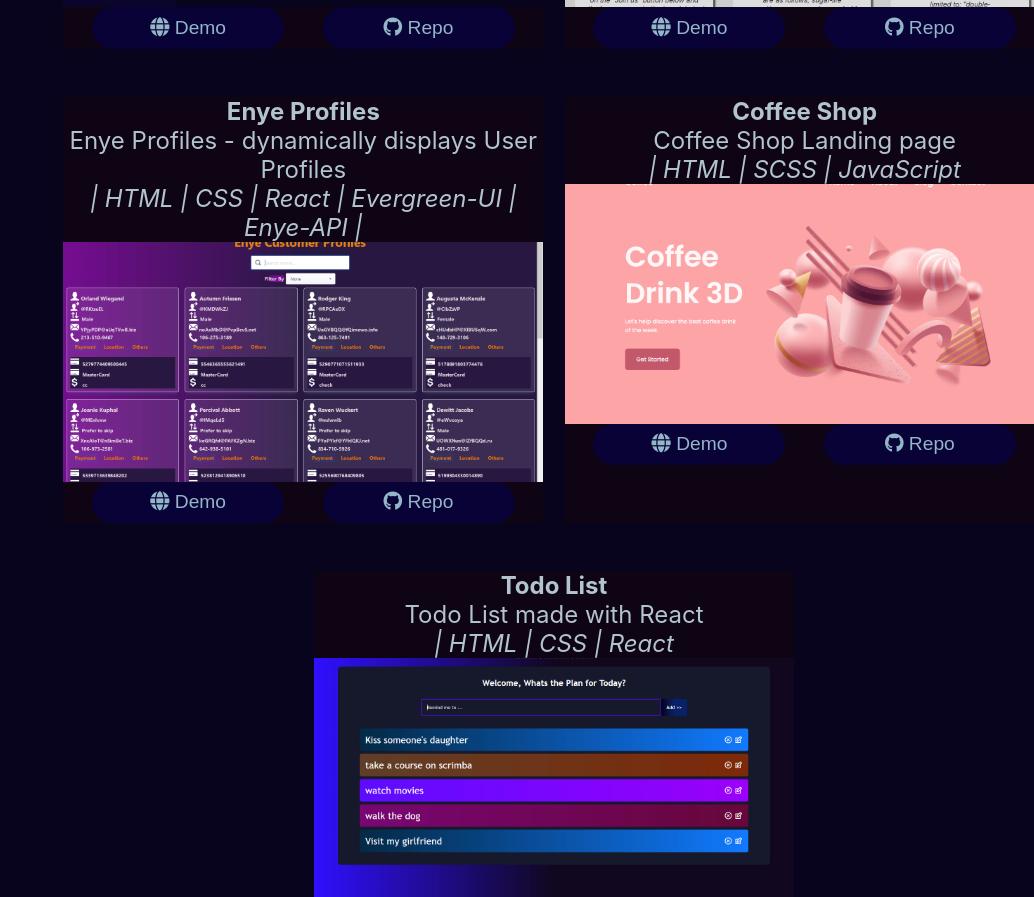
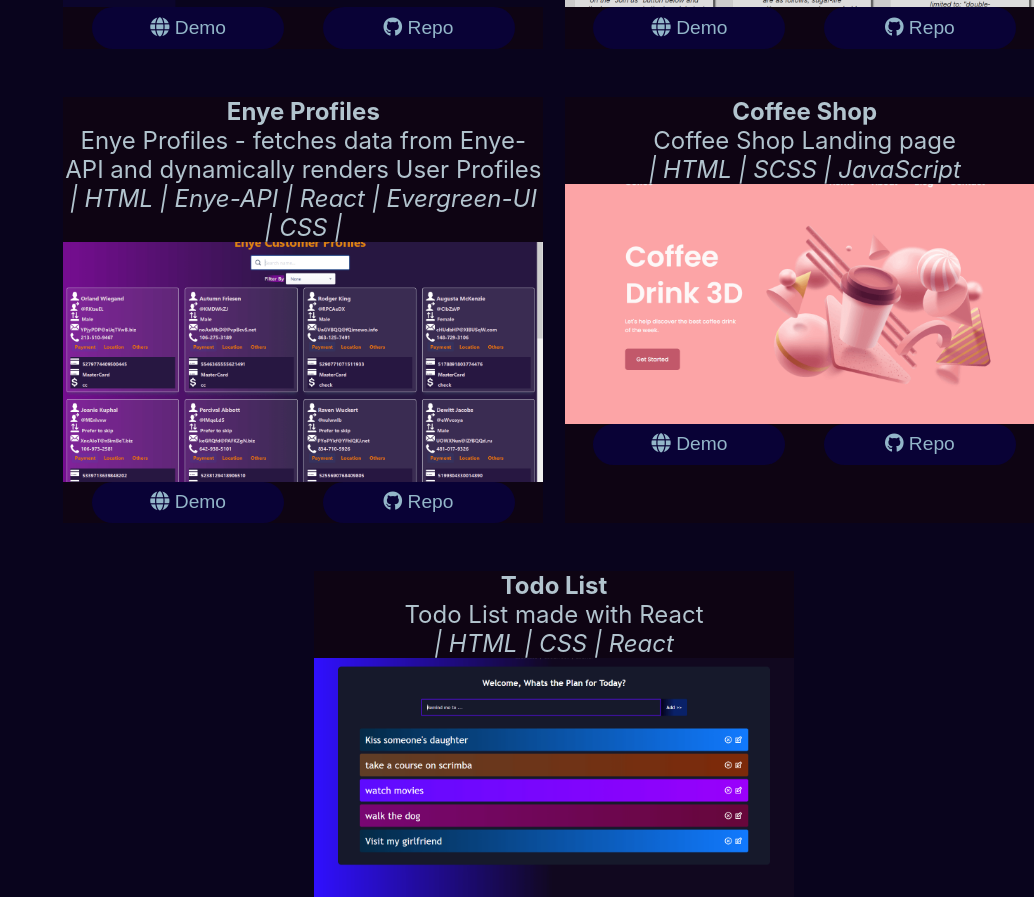
Before and after one commit to okerekechinweotito/Okereke-Portfolio-Site, a React (Create React App) app: page /projects in a window 1280 px wide. Shown: the part 1440-2337 px from the top of the page, without its empty margins (246-1280 px from the left). Built offline with nearby package versions, Linux system fonts and the light colour scheme; some icons are missing.

Commit message:
refactor enyeProfiles

```diff
--- a/src/components/projects/projects.jsx
+++ b/src/components/projects/projects.jsx
@@ -209,9 +209,10 @@ const Projects = () => {
               <br />
             </span>
             <span className="projectDescription">
-              Enye Profiles - dynamically displays User Profiles
+              Enye Profiles - fetches data from Enye-API and dynamically renders
+              User Profiles
               <br />
-              <i>| HTML | CSS | React | Evergreen-UI | Enye-API |</i>
+              <i>| HTML | Enye-API | React | Evergreen-UI | CSS |</i>
             </span>
 
             <div className="enyeProfiles"></div>
```
